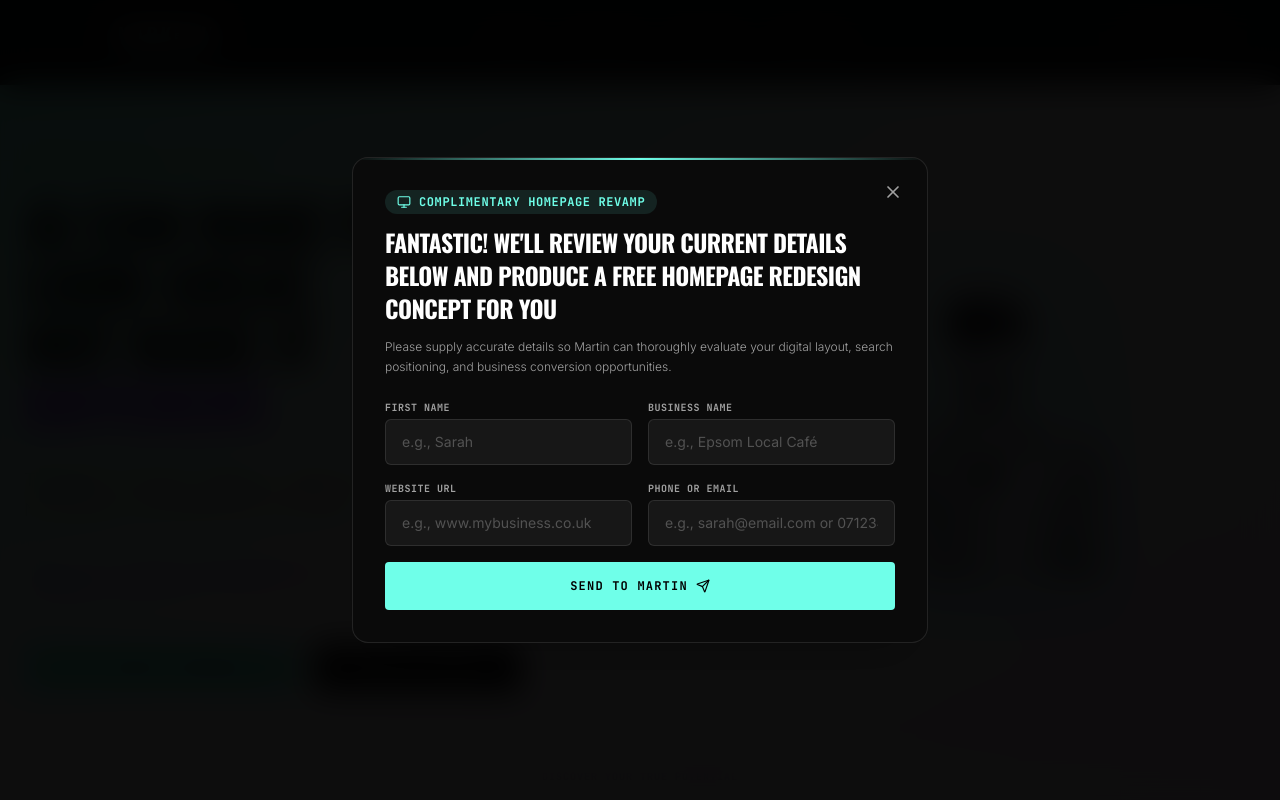
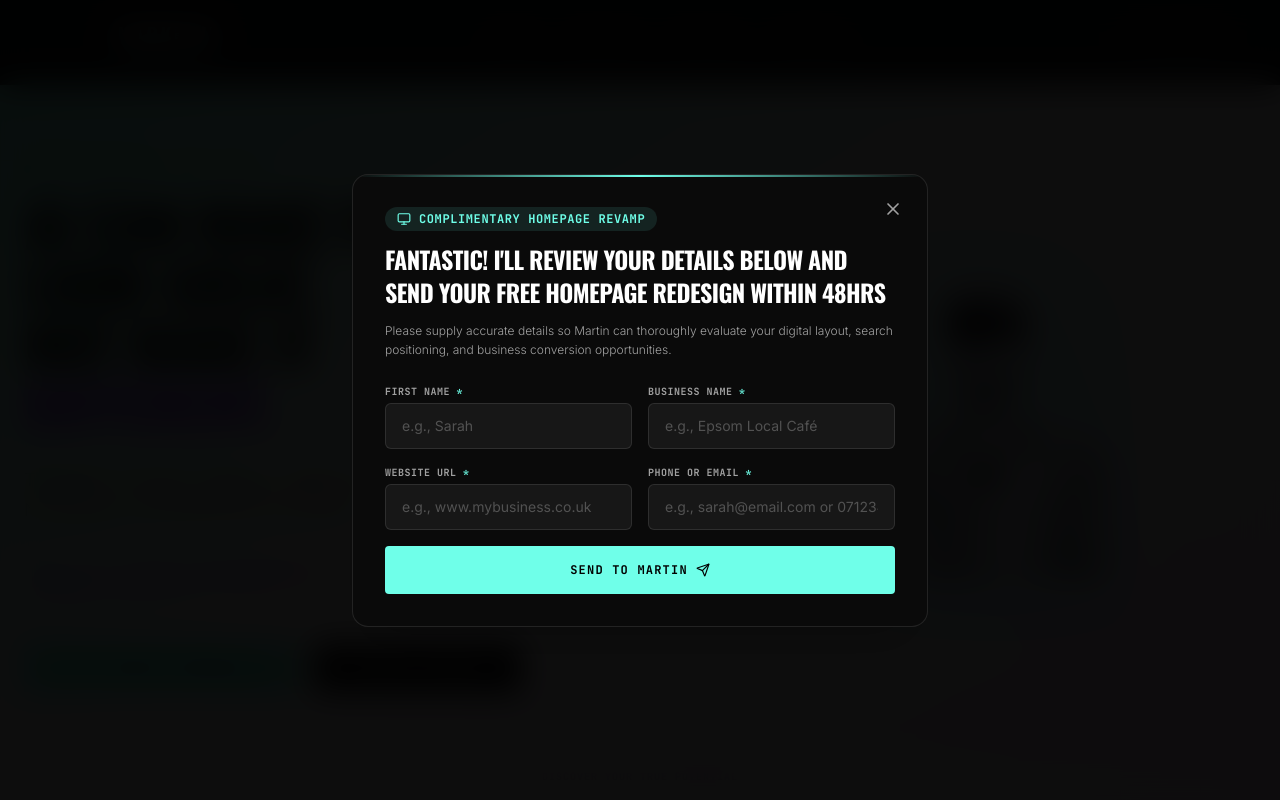
Before and after one commit to Teezi-App/marketni, a React (Vite) app: page / in a window 1280 px wide. Both pictures are taken after a click on the element 1064 px from the left and 718 px from the top of the page. Shown: the top 800 px of the page. Built offline with nearby package versions, Linux system fonts and the light colour scheme.

Commit message:
feat: update redesign request messaging and form
Clarify turnaround time to 48 hours in the floating widget and add a required field indicator to the first name input for better UX.

```diff
--- a/src/components/WebsiteRedesignFloatingWidget.tsx
+++ b/src/components/WebsiteRedesignFloatingWidget.tsx
@@ -173,7 +173,7 @@ export default function WebsiteRedesignFloatingWidget() {
                       <span>Complimentary Homepage Revamp</span>
                     </div>
                     <h2 className="text-xl md:text-2xl font-black text-white leading-snug font-display tracking-tight uppercase">
-                      Fantastic! We'll review your current details below and produce a free homepage redesign concept for you
+                      Fantastic! I'll review your details below and send your free homepage redesign within 48hrs
                     </h2>
                     <p className="text-xs text-neutral-400 font-light leading-relaxed">
                       Please supply accurate details so Martin can thoroughly evaluate your digital layout, search positioning, and business conversion opportunities.
@@ -186,7 +186,7 @@ export default function WebsiteRedesignFloatingWidget() {
                       {/* First Name Input */}
                       <div className="space-y-1">
                         <label htmlFor="first-name" className="block text-[10px] font-mono font-bold uppercase tracking-wider text-neutral-400">
-                          First Name
+                          First Name <span className="text-brand-green font-black">*</span>
                         </label>
                         <input
                           type="text"
@@ -202,7 +202,7 @@ export default function WebsiteRedesignFloatingWidget() {
                       {/* Business Name Input */}
                       <div className="space-y-1">
                         <label htmlFor="business-name" className="block text-[10px] font-mono font-bold uppercase tracking-wider text-neutral-400">
-                          Business Name
+                          Business Name <span className="text-brand-green font-black">*</span>
                         </label>
                         <input
                           type="text"
@@ -220,7 +220,7 @@ export default function WebsiteRedesignFloatingWidget() {
                       {/* Website URL Input */}
                       <div className="space-y-1">
                         <label htmlFor="website-url" className="block text-[10px] font-mono font-bold uppercase tracking-wider text-neutral-400">
-                          Website URL
+                          Website URL <span className="text-brand-green font-black">*</span>
                         </label>
                         <input
                           type="text"
@@ -236,7 +236,7 @@ export default function WebsiteRedesignFloatingWidget() {
                       {/* Phone or Email Input */}
                       <div className="space-y-1">
                         <label htmlFor="contact-info" className="block text-[10px] font-mono font-bold uppercase tracking-wider text-neutral-400">
-                          Phone or Email
+                          Phone or Email <span className="text-brand-green font-black">*</span>
                         </label>
                         <input
                           type="text"
```
